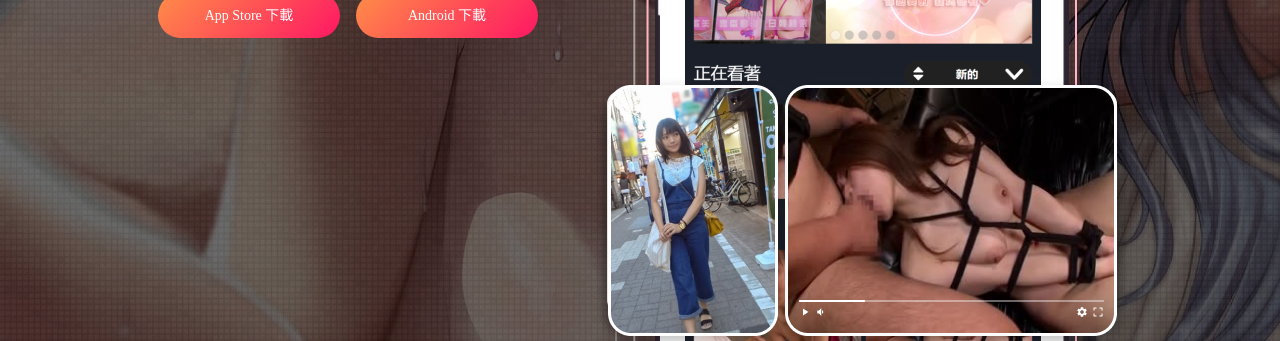
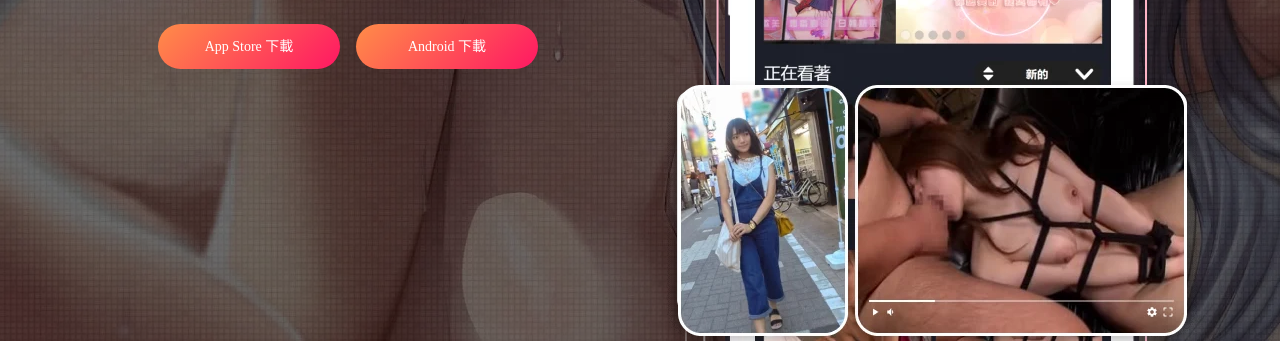
Before and after one commit to nanshiou/forfun_client01, a plain HTML site: page index.html in a window 1280 px wide. Shown: the part 459-800 px from the top of the page. Drawn offline with Linux system fonts and the light colour scheme.

Commit message:
Add files via upload

```diff
--- a/index.html
+++ b/index.html
@@ -24,7 +24,7 @@
                     </div>
                 </div>
                 <div class="img-box">
-                    <img class="img-responsive" src="images/app-demo.png" alt="">
+                    <img class="img-responsive" src="images/app-demo.webp" alt="">
                 </div>
             </div>
 
--- a/scss/theme.scss
+++ b/scss/theme.scss
@@ -1,6 +1,10 @@
 /*
 reast
 ***********************************/
+*{
+    margin: 0;
+    padding: 0;
+}
 html {
     font-size: 1rem;
 }
@@ -82,48 +86,53 @@ $screenwidth: 1024;
 }
 
 .fullPage{
-    background-size: cover;
-    background-position: center;
     text-align: center;
-    overflow: hidden;
-    background: url("../images/section-3-bg.jpg") center/cover;
     width: 100%;
     height: 100vh;
     position: relative;
+    overflow-y: hidden;
+    background: url("../images/section-3-bg.webp") no-repeat center/cover;
+    @media (max-width:1440px) {
+        overflow-y: scroll;
+        height: 100%;
+    }
     &::after{
         content: '';
         background-color: rgba(0, 0, 0, .4);
-        position: absolute;
+        position: fixed;
         top: 0;
         left: 0;
         right: 0;
         bottom: 0;
         width: 100%;
+        z-index: 1;
     }
+
 }
 .section{
+    z-index: 10;
     color: #fff;
-    position: absolute;
-    left: 0;
-    top: 20%;
+    position: relative;
+    margin: 0 auto;
     width: 100%;
-    height: 100%;
     display: flex;
     justify-content: center;
     align-items: center;
-    z-index: 99;
+    margin-top: 14rem;
+    @media (max-width:1440px) {
+        margin-top: 7rem;
+    }
     @media (max-width:1024px) {
-        top: 10%;
-        position: relative;
+        margin-top: 2rem;
         width: 96%;
-        margin: 0 auto;
     }
 }
 .layout{
+    width: 90%;
     display: flex;
     flex-direction: row;
+    justify-content: center;
     @media (max-width:1024px) {
-        width: 100%;
         flex-direction: column;
         align-items: center;
     }
@@ -131,6 +140,12 @@ $screenwidth: 1024;
         margin-top: 160px;
         margin-right: 24px;
         align-items: center;
+        .title{
+            font-size: 40px;
+            @media (max-width:568px) {
+                font-size: pxToVw(56);
+            }
+        }
         @media (max-width:1024px) {
             margin: 0;
             margin-bottom: pxToVw(32);
@@ -149,6 +164,7 @@ $screenwidth: 1024;
     display: flex;
     flex-direction: row;
     justify-content: center;
+    margin: 2rem 0;
     .btn+.btn{
         margin-left: 16px;
     }
@@ -157,7 +173,7 @@ $screenwidth: 1024;
         align-items: center;
         .btn+.btn{
             margin:0;
-            margin-top: pxToVw(20);
+            margin-top: pxToVw(56);
         }
     }
 }
```
Also changed, not shown: css/theme.css, images/app-demo.webp (added), images/section-3-bg.webp (added), 1 other file.
